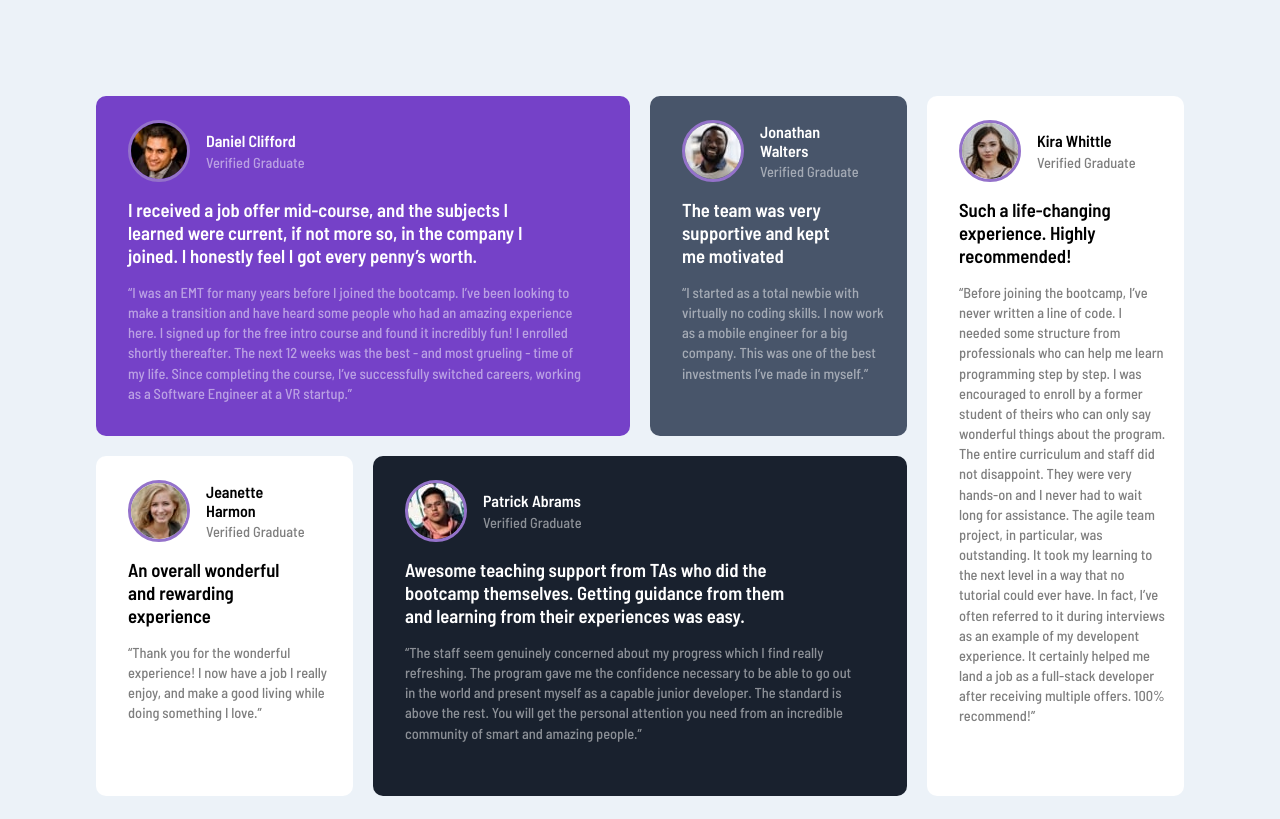
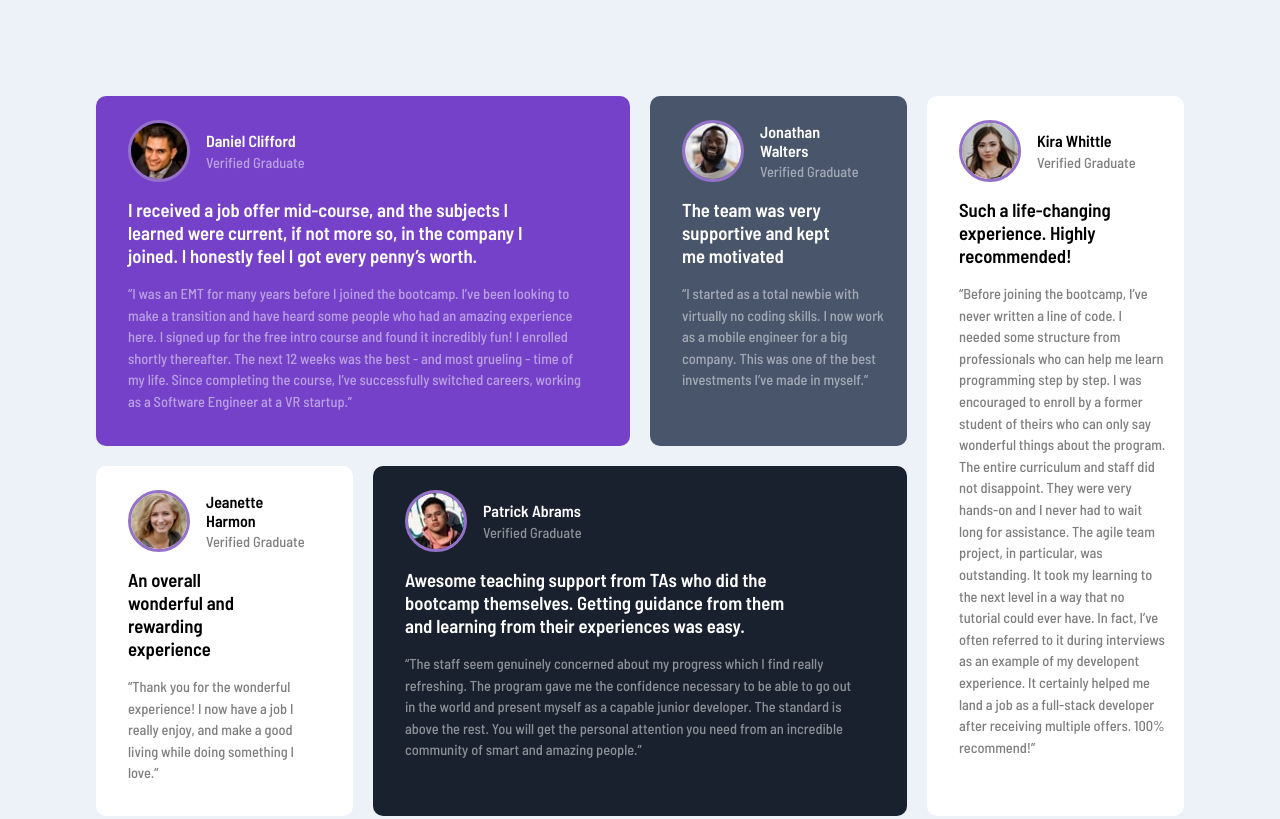
Before and after one commit to Mama-simba/testimonials-section, a plain HTML site: page index.html in a window 1280 px wide. Shown: the top 819 px of the page. Drawn offline with Linux system fonts and the light colour scheme.

Commit message:
Jeanette box padding fixed

```diff
--- a/styles.css
+++ b/styles.css
@@ -122,17 +122,23 @@ font-family: 'Barlow Semi Condensed', sans-serif;
 }
 
 h3 {
-    padding-right: 4.5rem;
+    padding-right: 4.9rem;
 }
 
 .testimonial {
     padding-top: 1rem;
     padding-right: 1.5rem;
-    line-height: 1.4;
+    line-height: 1.5;
     font-size: 0.9em;
 }
 
+.grid-item-jeanette h3 {
+    padding-right: 5.5rem;
+}
 
+.grid-item-jeanette .testimonial {
+    padding-right: 2.5rem;
+}
 
 
 
```
